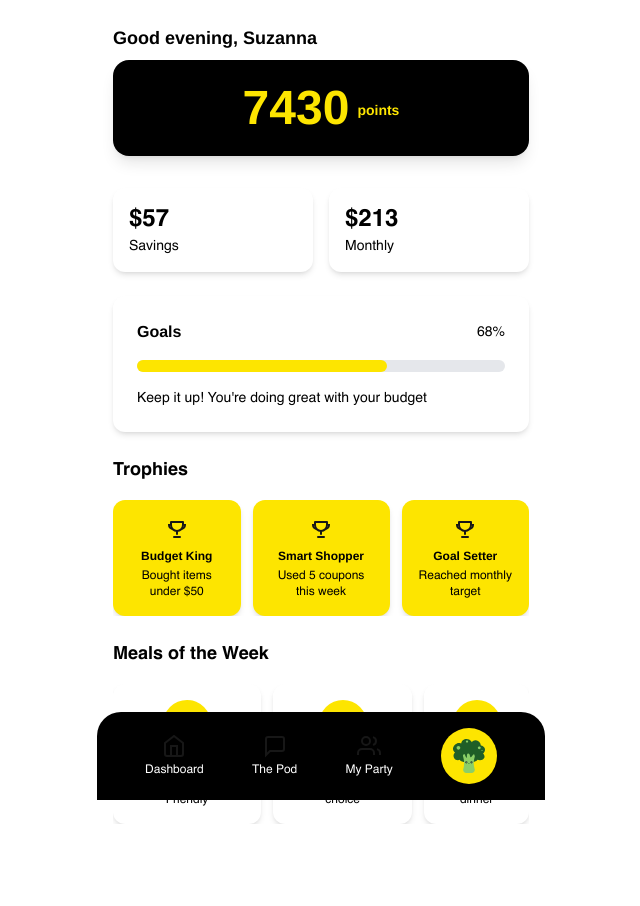
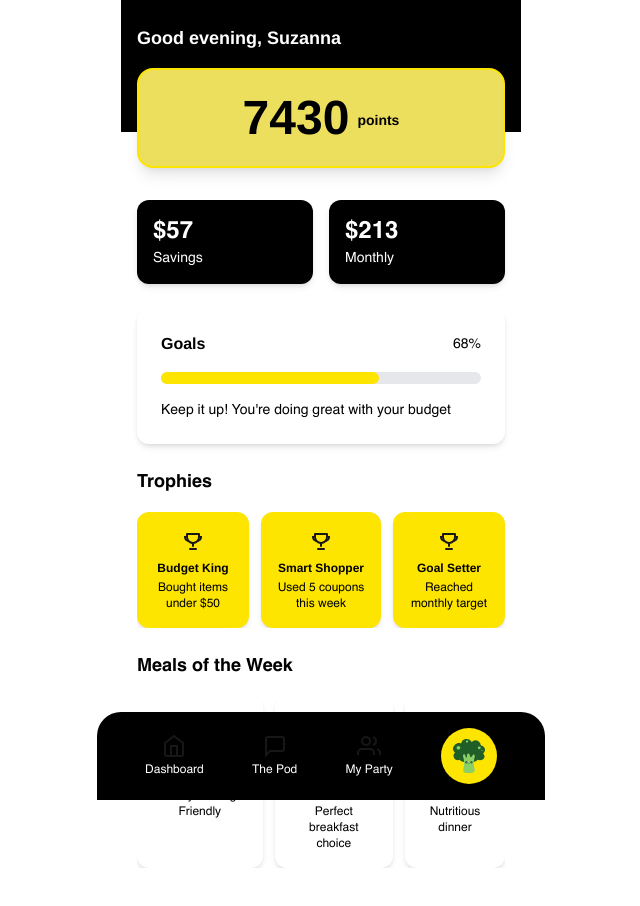
Before and after one commit to fayaz-rafin/social-pod, a Next.js app: page /dashboard in a window 1280 px wide. Shown: the top 906 px of the page, without its empty margins (319-959 px from the left). Built offline with nearby package versions, Linux system fonts and the light colour scheme.

Commit message:
amazing
lest go

```diff
--- a/app/dashboard/page.tsx
+++ b/app/dashboard/page.tsx
@@ -37,25 +37,32 @@ const UsersIcon = () => (
 
 export default function Dashboard() {
   return (
-    <div className="min-h-screen bg-[#ffff] px-4 py-6 w-full max-w-md mx-auto">
-      {/* Header */}
-      <div className="text-center mb-8">
-        <div className="text-black text-lg font-semibold mb-2 text-left">Good evening, Suzanna</div>
-        <div className="bg-black rounded-2xl p-6 flex flex-row gap-2 items-center justify-center text-center shadow-lg">
-          <div className="text-[#FDE500] text-5xl font-black leading-none">7430</div>
-          <div className="text-[#FDE500] text-sm font-semibold mt-1">points</div>
+    <div className="min-h-screen bg-[#ffff] px-10 py-6 w-full max-w-md mx-auto">
+      {/* Black Background Section */}
+      <div className="bg-black pb-12 -mx-4 -mt-6 px-4 pt-6">
+        {/* Header */}
+        <div className="text-center mb-8">
+          <div className="text-white text-lg font-semibold mb-2 text-left">Good evening, Suzanna</div>
+        </div>
+      </div>
+
+      {/* Points Card - positioned to hang over the black background */}
+      <div className="text-center mb-8 -mt-16 flex justify-center">
+        <div className="bg-[#EDDF5E] w-full rounded-2xl p-6 flex flex-row gap-2 items-center justify-center text-center shadow-lg border-2 border-[#FDE500]">
+          <div className="text-black text-5xl font-black leading-none">7430</div>
+          <div className="text-black text-sm font-semibold mt-1">points</div>
         </div>
       </div>
 
       {/* Stats Cards */}
       <div className="grid grid-cols-2 gap-4 mb-6">
-        <div className="bg-white rounded-xl p-4 shadow-md">
-          <div className="text-black text-2xl font-bold">$57</div>
-          <div className="text-black text-sm">Savings</div>
+        <div className="bg-black rounded-xl p-4 shadow-md">
+          <div className="text-white text-2xl font-bold">$57</div>
+          <div className="text-white text-sm">Savings</div>
         </div>
-        <div className="bg-white rounded-xl p-4 shadow-md">
-          <div className="text-black text-2xl font-bold">$213</div>
-          <div className="text-black text-sm">Monthly</div>
+        <div className="bg-black rounded-xl p-4 shadow-md">
+          <div className="text-white text-2xl font-bold">$213</div>
+          <div className="text-white text-sm">Monthly</div>
         </div>
       </div>
 
```
